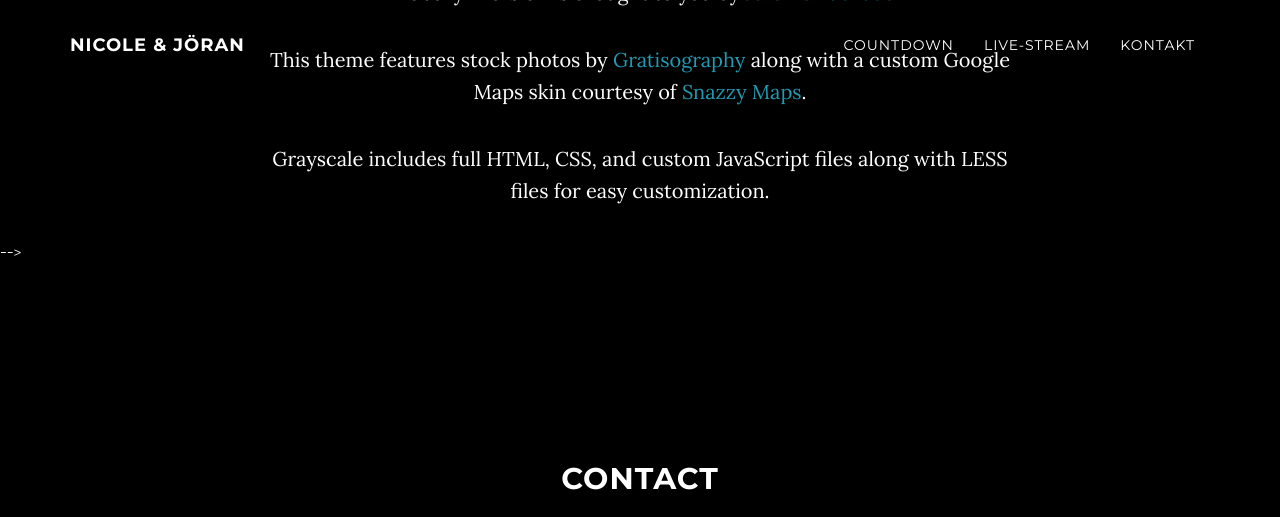
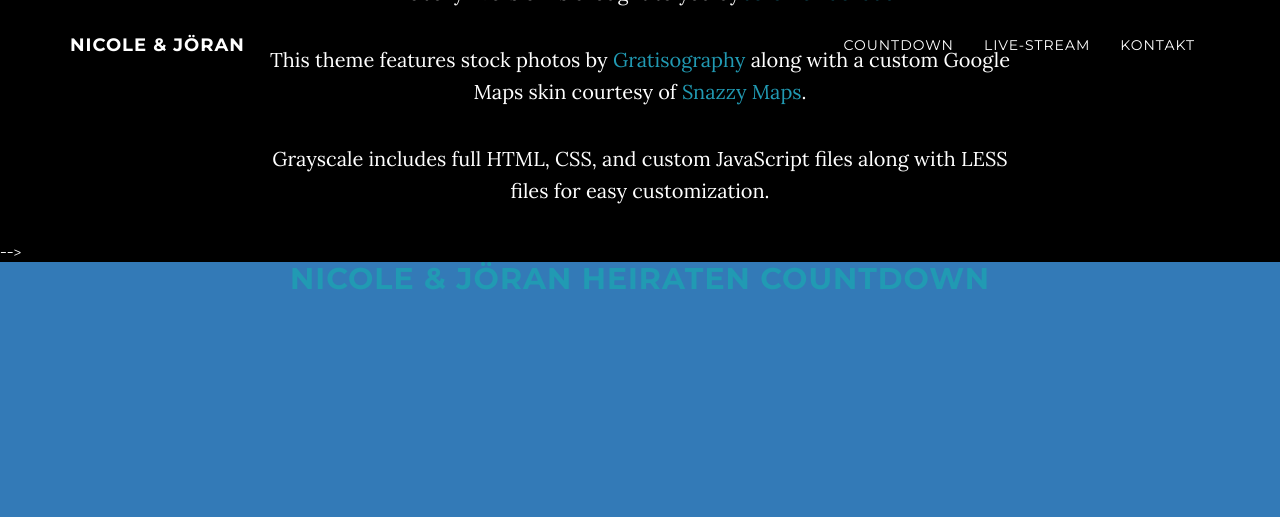
Before and after one commit to joeranriess/blog, a Jekyll site: the page built from index.html, in a window 1280 px wide and 1400 px high, scrolled down 619 px. Shown: the top 517 px of the window. Built offline with Jekyll 4.4.1, drawn with Linux system fonts in a browser that asks for light colours; some of the changed text lies outside the part shown; grey boxes are pictures that could not be loaded.

Commit message:
Update default.html

```diff
--- a/_layouts/default.html
+++ b/_layouts/default.html
@@ -7,9 +7,9 @@
     <!--
     {% include about.html %}
     -->
-    {% include contact.html %}
     {% include countdown.html %}
     {% include youtube.html id='rd8CfTPnzcg' %}
+    {% include contact.html %}
     {% include footer.html %}
     {% include js.html %}
     </body>
```
